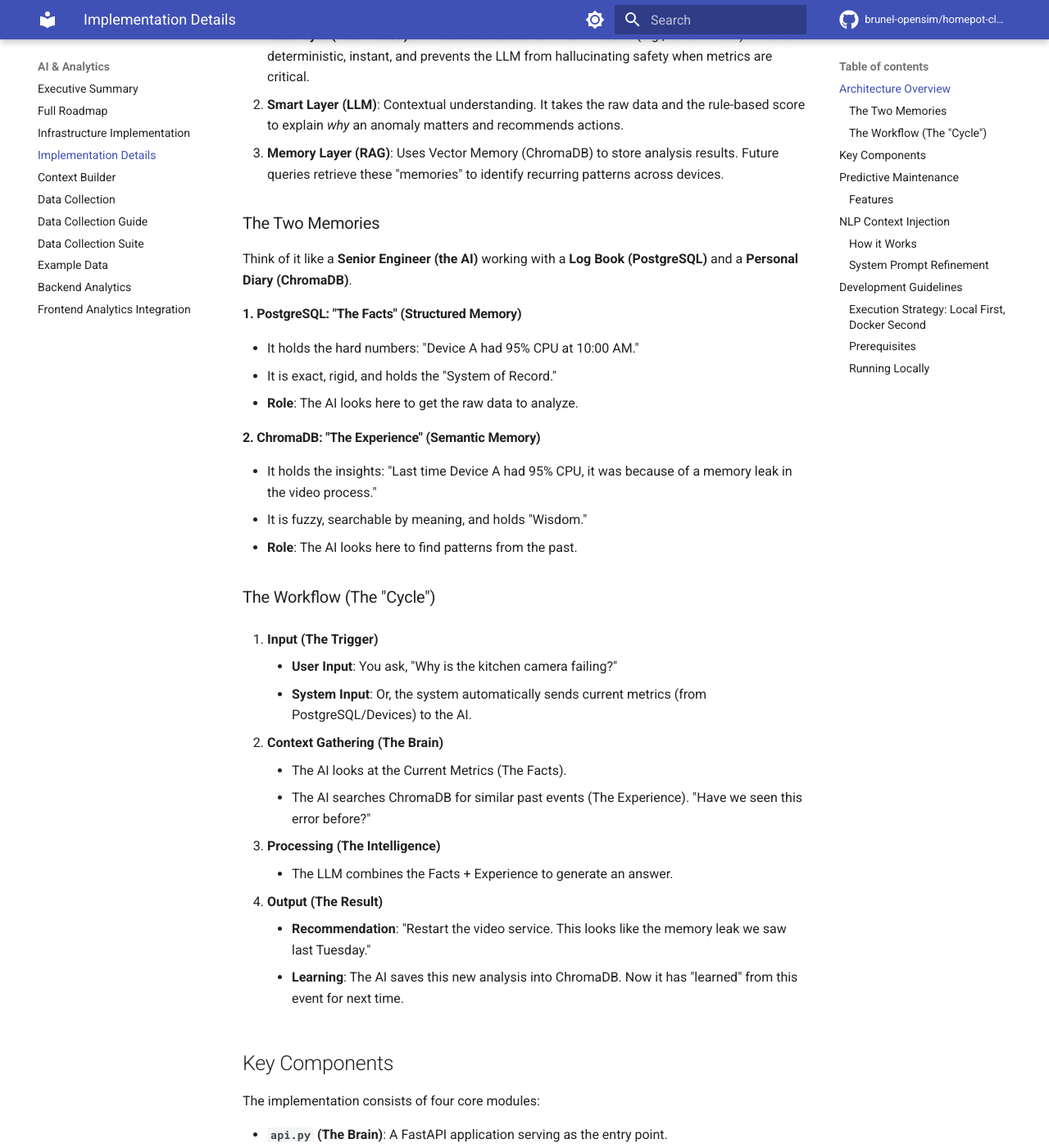
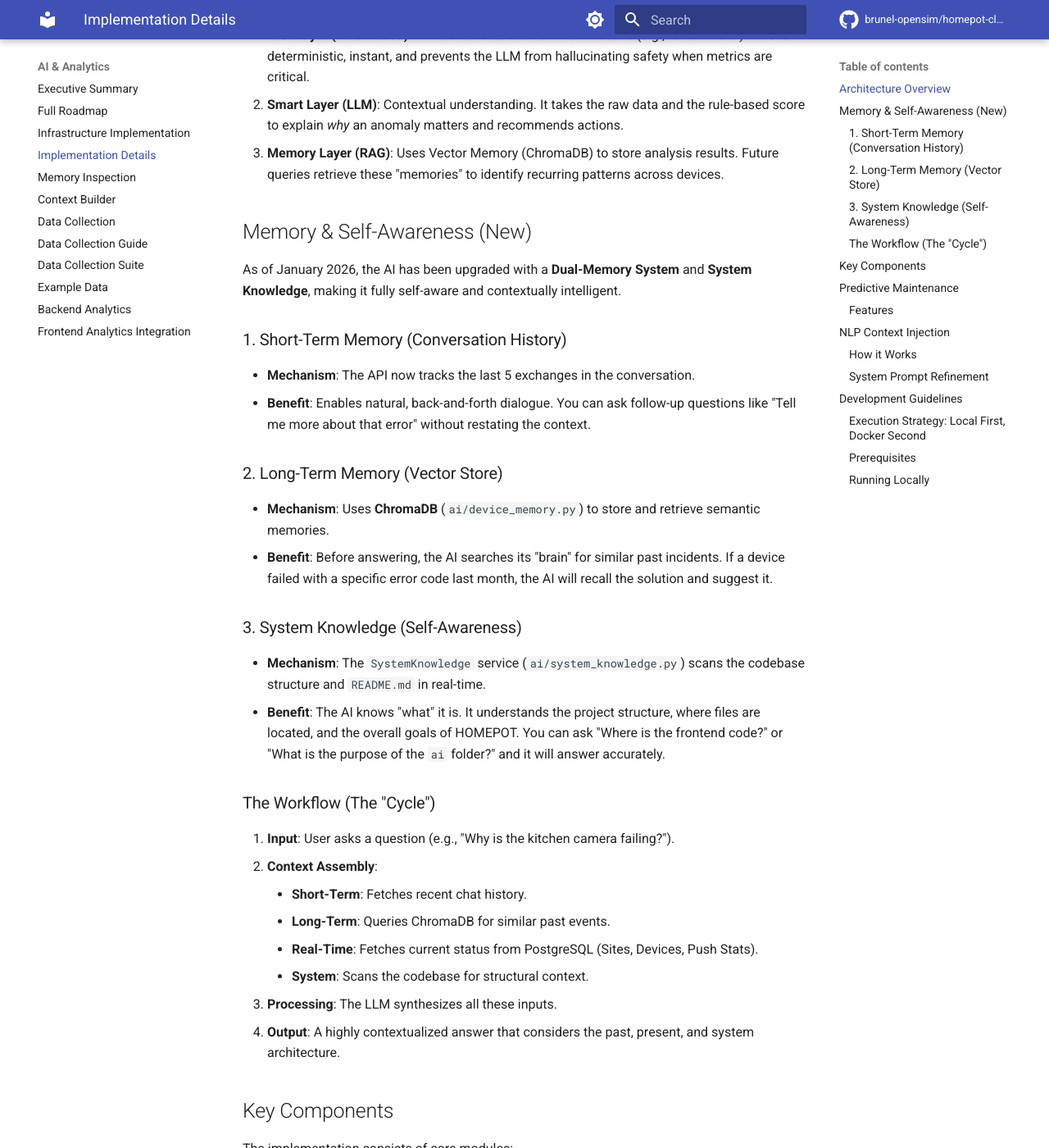
Before and after one commit to brunel-opensim/homepot-client, an MkDocs documentation site: the page built from docs/ai-implementation.md, in a window 1280 px wide and 1400 px high, scrolled down 407 px. Shown: the whole window at 82% size. Built offline with MkDocs 1.6.1 and Material for MkDocs 9.7.7, drawn with Linux system fonts in a browser that asks for light colours; comment, search, counter and statistics services are not loaded; the version menu is left out; some of the changed text lies outside the part shown.

Commit message:
feat(ai): implement self-aware system knowledge and dual-memory architecture
- Added System Knowledge to scan codebase structure
- Implemented Short-Term Memory (Conversation History)
- Implemented Long-Term Memory (ChromaDB) with inspection tools
- Updated AI Endpoint to inject memory stats and system context
- Added ChromaDB inspection scripts (query-chroma.sh, inspect_chroma.py)
- Updated documentation for AI architecture and memory inspection

````diff
--- a/docs/ai-context-builder.md
+++ b/docs/ai-context-builder.md
@@ -91,6 +91,18 @@
 *   **Fields:** Firmware Version, IP Address, Last Seen, Ping Latency.
 *   **Goal:** Provides technical specs for correlation (e.g., "High latency on firmware v1.2.3").
 
+### 11. System Knowledge (Self-Awareness)
+*   **Trigger:** Always fetched.
+*   **Content:** Project structure and high-level documentation.
+*   **Fields:** Directory tree, README content.
+*   **Goal:** Gives the AI awareness of the codebase it resides in (e.g., "I know this is the HOMEPOT project and the frontend is in `/frontend`").
+
+### 12. Long-Term Memory (Vector Store)
+*   **Trigger:** Always fetched.
+*   **Content:** Semantically similar past events from ChromaDB.
+*   **Fields:** Past analysis, resolutions, error patterns.
+*   **Goal:** Provides historical wisdom (e.g., "This looks like the issue we solved last week by restarting the service").
+
 ## Usage
 
 The `ContextBuilder` is used within the `query_ai` endpoint in `ai/api.py`.
--- a/docs/ai-implementation.md
+++ b/docs/ai-implementation.md
@@ -10,53 +10,53 @@
 2.  **Smart Layer (LLM)**: Contextual understanding. It takes the raw data and the rule-based score to explain *why* an anomaly matters and recommends actions.
 3.  **Memory Layer (RAG)**: Uses Vector Memory (ChromaDB) to store analysis results. Future queries retrieve these "memories" to identify recurring patterns across devices.
 
-### The Two Memories
+## Memory & Self-Awareness (New)
 
-Think of it like a **Senior Engineer (the AI)** working with a **Log Book (PostgreSQL)** and a **Personal Diary (ChromaDB)**.
+As of January 2026, the AI has been upgraded with a **Dual-Memory System** and **System Knowledge**, making it fully self-aware and contextually intelligent.
 
-#### 1. PostgreSQL: "The Facts" (Structured Memory)
-*   It holds the hard numbers: "Device A had 95% CPU at 10:00 AM."
-*   It is exact, rigid, and holds the "System of Record."
-*   **Role**: The AI looks here to get the raw data to analyze.
+### 1. Short-Term Memory (Conversation History)
+*   **Mechanism**: The API now tracks the last 5 exchanges in the conversation.
+*   **Benefit**: Enables natural, back-and-forth dialogue. You can ask follow-up questions like "Tell me more about that error" without restating the context.
 
-#### 2. ChromaDB: "The Experience" (Semantic Memory)
-*   It holds the insights: "Last time Device A had 95% CPU, it was because of a memory leak in the video process."
-*   It is fuzzy, searchable by meaning, and holds "Wisdom."
-*   **Role**: The AI looks here to find patterns from the past.
+### 2. Long-Term Memory (Vector Store)
+*   **Mechanism**: Uses **ChromaDB** (`ai/device_memory.py`) to store and retrieve semantic memories.
+*   **Benefit**: Before answering, the AI searches its "brain" for similar past incidents. If a device failed with a specific error code last month, the AI will recall the solution and suggest it.
+
+### 3. System Knowledge (Self-Awareness)
+*   **Mechanism**: The `SystemKnowledge` service (`ai/system_knowledge.py`) scans the codebase structure and `README.md` in real-time.
+*   **Benefit**: The AI knows "what" it is. It understands the project structure, where files are located, and the overall goals of HOMEPOT. You can ask "Where is the frontend code?" or "What is the purpose of the `ai` folder?" and it will answer accurately.
 
 ### The Workflow (The "Cycle")
 
-1.  **Input (The Trigger)**
-    *   **User Input**: You ask, "Why is the kitchen camera failing?"
-    *   **System Input**: Or, the system automatically sends current metrics (from PostgreSQL/Devices) to the AI.
-
-2.  **Context Gathering (The Brain)**
-    *   The AI looks at the Current Metrics (The Facts).
-    *   The AI searches ChromaDB for similar past events (The Experience). "Have we seen this error before?"
-
-3.  **Processing (The Intelligence)**
-    *   The LLM combines the Facts + Experience to generate an answer.
-
-4.  **Output (The Result)**
-    *   **Recommendation**: "Restart the video service. This looks like the memory leak we saw last Tuesday."
-    *   **Learning**: The AI saves this new analysis into ChromaDB. Now it has "learned" from this event for next time.
+1.  **Input**: User asks a question (e.g., "Why is the kitchen camera failing?").
+2.  **Context Assembly**:
+    *   **Short-Term**: Fetches recent chat history.
+    *   **Long-Term**: Queries ChromaDB for similar past events.
+    *   **Real-Time**: Fetches current status from PostgreSQL (Sites, Devices, Push Stats).
+    *   **System**: Scans the codebase for structural context.
+3.  **Processing**: The LLM synthesizes all these inputs.
+4.  **Output**: A highly contextualized answer that considers the past, present, and system architecture.
 
 ## Key Components
 
-The implementation consists of four core modules:
+The implementation consists of core modules:
 
 *   **`api.py` (The Brain)**: A FastAPI application serving as the entry point.
     *   `POST /api/ai/analyze`: Analyzes metrics, scores anomalies, and generates LLM explanations.
     *   `POST /api/ai/query`: Answers natural language questions using RAG (Retrieval-Augmented Generation).
     *   `POST /api/ai/mode`: Switches the AI's analysis persona (Maintenance, Predictive, Executive).
     *   `GET /api/ai/anomalies`: Returns a list of currently detected anomalies. See [Anomaly Detection](anomaly-detection.md) for details.
+*   **`system_knowledge.py` (The Self-Awareness)**:
+    *   Scans the project directory structure.
+    *   Reads the root `README.md` to understand the project's purpose.
+    *   Provides the "System Context" to the LLM.
 *   **`anomaly_detection.py` (The Reflex)**:
     *   Implements the "Fast Layer".
     *   Calculates anomaly scores (0.0 - 1.0) based on stability and resource usage.
     *   See [Anomaly Detection Documentation](anomaly-detection.md) for scoring logic.
 *   **`llm.py` (The Voice)**: A wrapper for **Ollama** that manages the connection to local models (Llama/Mistral) and constructs context-aware prompts.
 *   **`device_memory.py` (The Long-Term Memory)**: Manages **ChromaDB** interactions for storing and retrieving semantic vector embeddings of device logs.
-*   **`event_store.py` (The Short-Term Memory)**: Caches recent device events in-memory and persists them to the **PostgreSQL** `device_metrics` table to provide immediate context for analysis.
+*   **`event_store.py` (The Short-Term Device Memory)**: Caches recent device events in-memory and persists them to the **PostgreSQL** `device_metrics` table to provide immediate context for analysis.
 *   **`analysis_modes.py` (The Persona)**: Manages different system prompts to tailor the AI's output style and focus (e.g., technical vs. executive).
 
 ## Predictive Maintenance
--- /dev/null
+++ b/docs/ai-memory-inspection.md
@@ -0,0 +1,83 @@
+# AI Memory Inspection Guide
+
+This guide explains how to inspect and debug the AI's Long-Term Memory (ChromaDB) using the provided utility scripts.
+
+## Overview
+
+The AI uses **ChromaDB** as a vector store to remember past device anomalies, analysis results, and resolutions. Unlike PostgreSQL, which stores structured data (tables), ChromaDB stores **semantic embeddings** (vectors) that allow the AI to find "similar" events based on meaning.
+
+To help developers visualize what the AI "remembers," we provide a command-line tool: `scripts/query-chroma.sh`.
+
+## The Inspection Tool
+
+The tool is located at `scripts/query-chroma.sh`. It wraps a Python script (`ai/inspect_chroma.py`) that connects to the local ChromaDB instance.
+
+### Prerequisites
+
+*   The AI service must have run at least once to initialize the database.
+*   You must be in the project root directory.
+*   Python 3 must be installed.
+
+### Usage
+
+```bash
+./scripts/query-chroma.sh [command] [options]
+```
+
+### Available Commands
+
+#### 1. Count Memories
+Check how many "memories" (log entries) are stored in the database.
+
+```bash
+./scripts/query-chroma.sh count
+```
+**Output:**
+```text
+Collection: device_logs
+Total items: 15
+```
+
+#### 2. Peek at Recent Memories
+View the most recent entries added to the memory. This is useful to verify that a recent analysis was successfully saved.
+
+```bash
+./scripts/query-chroma.sh peek -n 3
+```
+*   `-n`: Number of items to view (default: 5).
+
+**Output:**
+```text
+[1] ID: 1d28fa11-fadf-41a3-9200-c78b316f90c8
+    Metadata: {'device_id': 'pos-01', 'is_anomaly': True, 'anomaly_score': 0.85}
+    Document: Analysis for pos-01: High CPU usage detected...
+```
+
+#### 3. Semantic Search (Query)
+This is the most powerful feature. It allows you to search the memory using natural language, exactly like the AI does. You can see what the AI would "recall" for a given topic.
+
+```bash
+./scripts/query-chroma.sh query "camera failure"
+```
+
+**Output:**
+```text
+Searching for: 'camera failure' in 'device_logs'...
+
+[1] ID: ...
+    Distance: 0.4512
+    Document: Analysis for cam-03: Video feed latency is high due to network congestion...
+```
+*   **Distance**: Lower numbers mean a closer match (0 = exact match).
+
+#### 4. Dump All Data
+Exports all IDs and Metadata (but not the full vector data) for a complete overview.
+
+```bash
+./scripts/query-chroma.sh dump
+```
+
+## Troubleshooting
+
+*   **"Collection not found"**: The AI hasn't created the memory yet. Run an analysis via the API first.
+*   **"Database not found"**: Check that `ai/data/chroma_db` exists.
--- a/mkdocs.yml
+++ b/mkdocs.yml
@@ -160,6 +160,7 @@
       - Full Roadmap: ai-roadmap.md
       - Infrastructure Implementation: ai-infrastructure.md
       - Implementation Details: ai-implementation.md
+      - Memory Inspection: ai-memory-inspection.md
       - Context Builder: ai-context-builder.md
       - Data Collection: analytics-data-collection.md
       - Data Collection Guide: data-collection-guide.md
````
Also changed, not shown: ai/README.md (+20 -29 lines), docs/ai-api-reference.md (+11 -3 lines), 4 other files.
